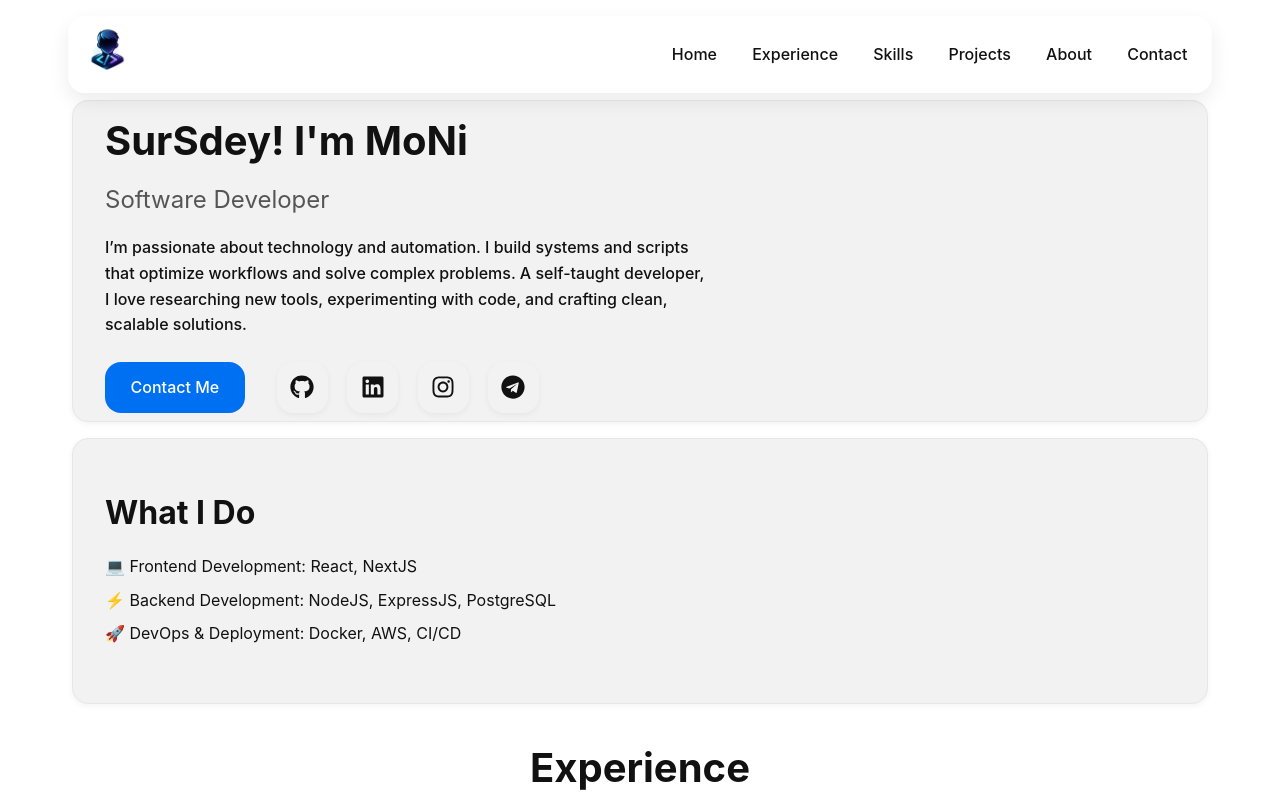
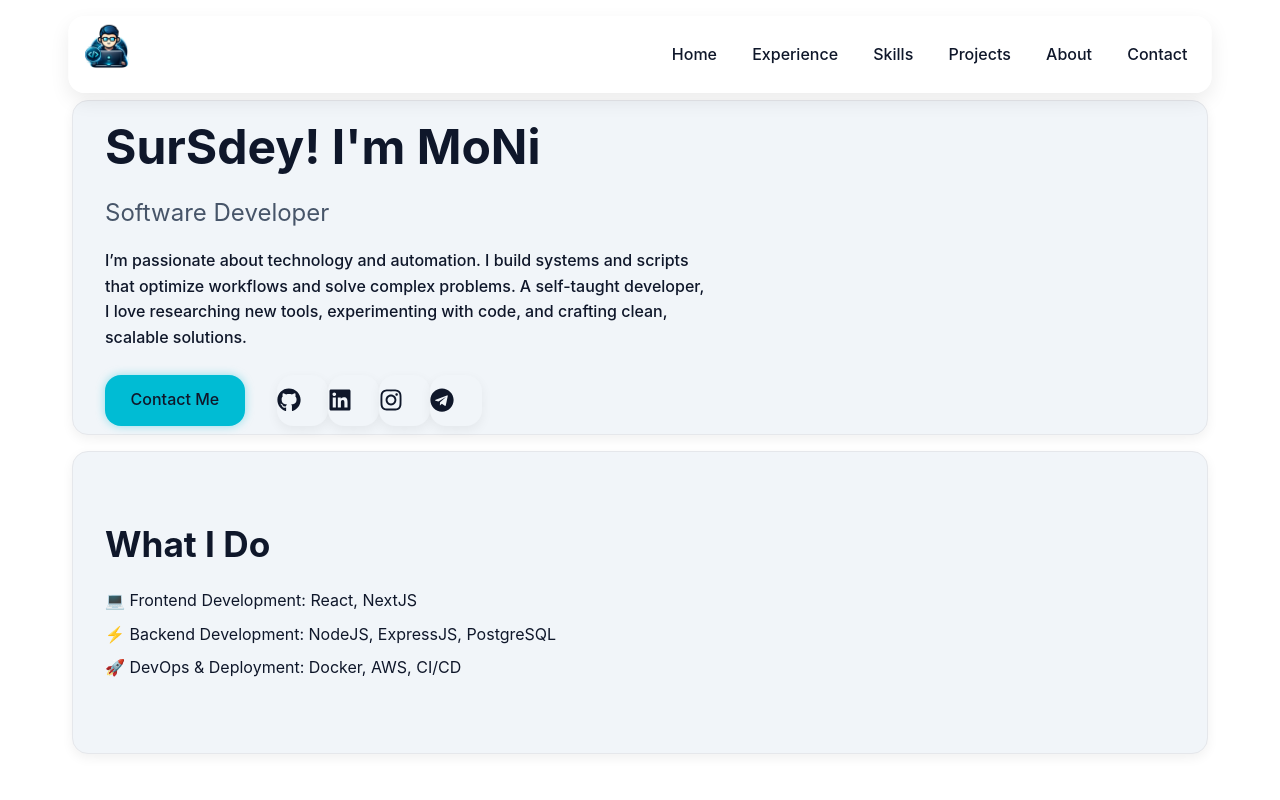
Before and after one commit to N-PanhaMony/portfolio_3.0.0, a React (Vite) app: page / in a window 1280 px wide. Shown: the top 800 px of the page. Built offline with nearby package versions, Linux system fonts and the light colour scheme.

Commit message:
style: improve layout styling and update color system

```diff
--- a/src/components/layout/Header.jsx
+++ b/src/components/layout/Header.jsx
@@ -1,6 +1,6 @@
 // src/components/layout/Header.jsx
 import { NavLink } from "react-router-dom";
-import logo from "../../assets/icons/logo_v2.png";
+import logo from "../../assets/icons/logo_v3.png";
 import { useState, useEffect } from "react";
 
 export default function Header() {
--- a/src/main.jsx
+++ b/src/main.jsx
@@ -5,3 +5,4 @@ import "./styles/global.css";
 
 
 createRoot(document.getElementById("root")).render(<App />);
+// document.documentElement.setAttribute("data-theme", "dark");
--- a/src/pages/About.jsx
+++ b/src/pages/About.jsx
@@ -1,6 +1,6 @@
 import FadeInSection from "../components/ui/FadeInSection.jsx";
 import "../styles/about.css";
-import ProfileImage from "../assets/icons/Profile.png";
+import ProfileImage from "../assets/icons/Profile_noBG.png";
 
 export default function About() {
   return (
--- a/src/styles/base.css
+++ b/src/styles/base.css
@@ -21,5 +21,13 @@ body {
   background-color: var(--color-bg);
 }
 
+
 a { color: inherit; text-decoration: none; }
 ul { list-style: none; }
+
+[data-theme="dark"] h1,
+[data-theme="dark"] h2 {
+  background: linear-gradient(90deg, #00d4ff, #38bdf8);
+  -webkit-background-clip: text;
+  -webkit-text-fill-color: transparent;
+}
--- a/src/styles/components.css
+++ b/src/styles/components.css
@@ -4,13 +4,19 @@
 .btn-primary {
   padding: 0.8rem 1.6rem;
   background-color: var(--color-primary);
-  color: white;
-  text-decoration: none;
-  border-radius: 50px;
-  display: flex;
+  color: #0f172a;
+  border-radius: 999px;
+  display: inline-flex;
   align-items: center;
   justify-content: center;
-  transition: background 0.3s, transform 0.2s;
+  font-weight: 600;
+  transition: all 0.3s ease;
+  box-shadow: var(--glow-primary);
+}
+
+.btn-primary:hover {
+  background-color: var(--color-primary-hover);
+  transform: translateY(-2px);
 }
 
 /* ==========================
@@ -29,18 +35,7 @@
 /*
 social-links
 */
-.social-links {
-  display: flex;
-  justify-content: center;
-  align-items: center;
-  gap: 1.2rem;
-  flex-wrap: wrap;
-}
-
 .social-link {
-  display: inline-flex;
-  align-items: center;
-  justify-content: center;
   width: 3.2rem;
   height: 3.2rem;
   font-size: 1.5rem;
@@ -48,15 +43,16 @@ social-links
   background-color: var(--color-section-bg);
   border-radius: 50%;
   box-shadow: var(--shadow-light);
-  transition: all 0.2s ease;
+  transition: all 0.3s ease;
 }
 
 .social-link:hover {
-  transform: scale(1.2);
-  color: #fff;
+  transform: translateY(-3px);
+  color: #0f172a;
   background-color: var(--color-primary);
-  box-shadow: var(--shadow-medium);
+  box-shadow: var(--glow-primary);
 }
+
 .tech-badge {
   display: inline-flex;
   align-items: center;
--- a/src/styles/variables.css
+++ b/src/styles/variables.css
@@ -1,21 +1,33 @@
 /* ==========================
    GLOBAL VARIABLES / DESIGN TOKENS
 ========================== */
+
+/* ======================
+   LIGHT MODE (DEFAULT)
+====================== */
 :root {
-  /* Colors */
-  --color-bg: #fff;
-  --color-text: #111;
-  --color-secondary-text: #555;
-  --color-primary: #0070f3;
-  --color-primary-hover: #005bb5;
-  --color-header-bg: #fff;
-  --color-footer-bg: #f5f5f5;
-  --color-section-bg: #f2f2f2;
-  --color-section-bg-alt: #f2f2f2;
 
-  /* Font sizes */
-  --fs-h1: 2.5rem;
-  --fs-h2: 2rem;
+  /* Background */
+  --color-bg: #ffffff;
+  --color-bg-soft: #f8fafc;
+  --color-section-bg: #f1f5f9;
+  --color-section-bg-alt: #e2e8f0;
+
+  /* Text */
+  --color-text: #0f172a;
+  --color-secondary-text: #475569;
+
+  /* Accent (Keep Logo Cyan) */
+  --color-primary: #00bcd4;
+  --color-primary-hover: #0097a7;
+  --color-accent-glow: #38bdf8;
+
+  --color-header-bg: rgba(255, 255, 255, 0.8);
+  --color-footer-bg: #f1f5f9;
+
+  /* Typography */
+  --fs-h1: 3rem;
+  --fs-h2: 2.2rem;
   --fs-title: 1.5rem;
   --fs-body: 1rem;
   --fs-small: 0.9rem;
@@ -26,15 +38,43 @@
   --spacing-sm: 0.5rem;
   --spacing-md: 1rem;
   --spacing-lg: 2rem;
-  --spacing-xl: 3rem;
+  --spacing-xl: 4rem;
 
-  /* Border radius */
-  --radius-xs: 00.5rem;
+  /* Radius */
+  --radius-xs: 0.5rem;
   --radius-sm: 1rem;
-  --radius-md: 2rem;
-  --radius-lg: 3rem;
+  --radius-md: 1.5rem;
+  --radius-lg: 2rem;
 
   /* Shadows */
-  --shadow-light: 0 2px 6px rgba(0,0,0,0.05);
-  --shadow-medium: 0 2px 8px rgba(0,0,0,0.15);
+  --shadow-light: 0 4px 12px rgba(0, 0, 0, 0.06);
+  --shadow-medium: 0 8px 24px rgba(0, 0, 0, 0.12);
+
+  --glow-primary: 0 0 10px rgba(0, 188, 212, 0.4);
 }
+/* ======================
+   DARK MODE
+====================== */
+
+[data-theme="dark"] {
+
+  --color-bg: #0f172a;
+  --color-bg-soft: #111827;
+  --color-section-bg: #1e293b;
+  --color-section-bg-alt: #0b1220;
+
+  --color-text: #e2e8f0;
+  --color-secondary-text: #94a3b8;
+
+  --color-primary: #00d4ff;
+  --color-primary-hover: #00a8cc;
+
+  --color-header-bg: rgba(15, 23, 42, 0.8);
+  --color-footer-bg: #0b1220;
+
+  --shadow-light: 0 4px 12px rgba(0, 0, 0, 0.25);
+  --shadow-medium: 0 8px 24px rgba(0, 0, 0, 0.35);
+
+  --glow-primary: 0 0 10px rgba(0, 212, 255, 0.6),
+                  0 0 20px rgba(0, 212, 255, 0.3);
+}
```
Also changed, not shown: src/assets/icons/Logo_v3.png (added), 1 other file (tests, documents, lock files or other folders).
